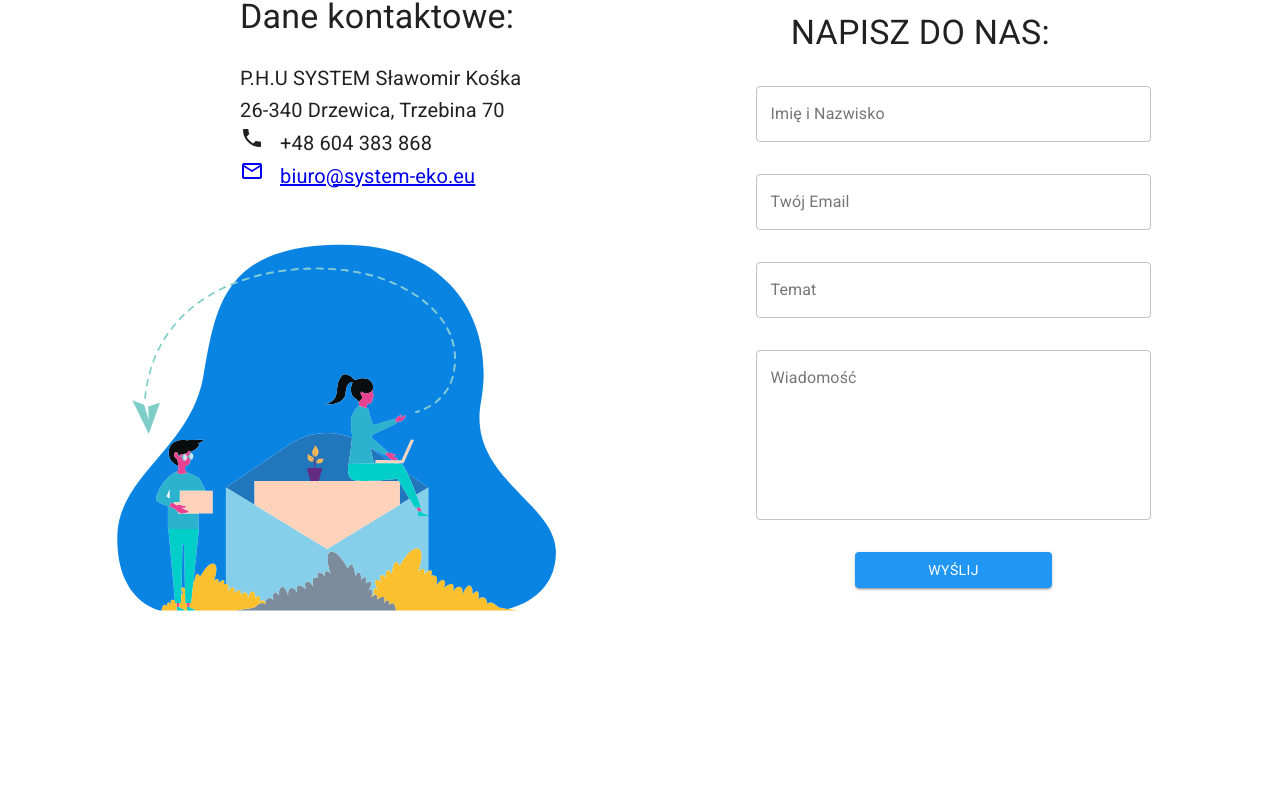
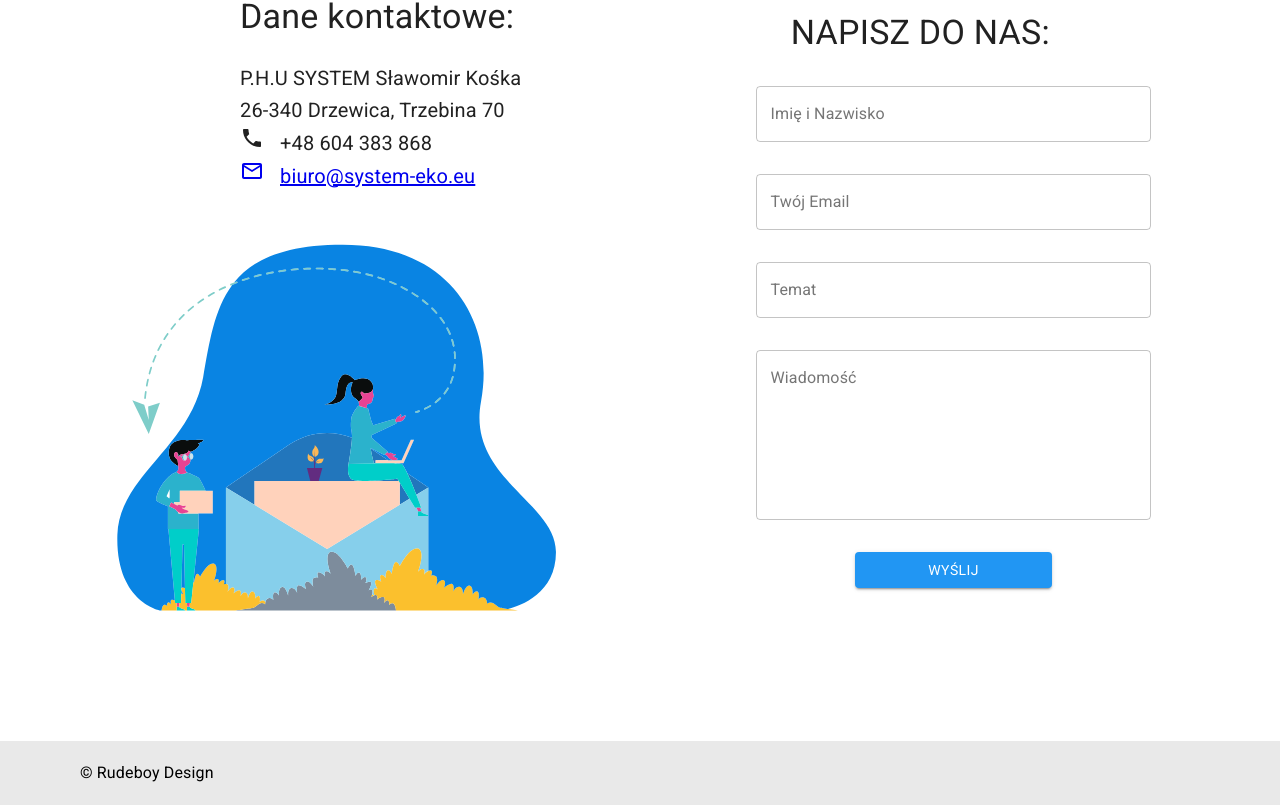
Before and after one commit to WarmuzWojtek/System-MUI, a React (Create React App) app: page / in a window 1280 px wide. Shown: the part 4345-5150 px from the top of the page. Before the commit the page ends 5086 px from the top, so only its background shows below. Built offline with nearby package versions, Linux system fonts and the light colour scheme.

Commit message:
Add footer

```diff
--- a/src/App.js
+++ b/src/App.js
@@ -7,6 +7,7 @@ import Consultant from './Components/Consulting/Consulting'
 import Header from './Components/Header/Header'
 import Documents from './Components/Documents/Documents.jsx'
 import Contact from './Components/Contact/Contact.jsx'
+import Footer from './Components/Footer/Footer.jsx'
 import 'fontsource-roboto';
 
 
@@ -20,6 +21,7 @@ function App() {
       <Consultant/>
       <Documents/>
       <Contact/>
+      <Footer/>
     </div>
     </ThemeProvider>
   );
--- /dev/null
+++ b/src/Components/Footer/Footer.jsx
@@ -0,0 +1,32 @@
+import { Typography } from "@material-ui/core";
+import { makeStyles } from '@material-ui/styles';
+
+const useStyles = makeStyles((theme) => {
+  return {
+    root: {
+      backgroundColor: '#e9e9e9',
+      height: '8vh',
+      width: '100vw',
+      display: 'flex',
+      alignItems: 'center',
+    },
+    typo: {
+      marginLeft: theme.spacing(10),
+    }
+
+
+  }
+})
+
+
+const Footer = () => {
+  const classes = useStyles();
+
+  return (
+    <div className={classes.root}>
+      <Typography className={classes.typo}>&copy; Rudeboy Design</Typography>
+    </div>
+  );
+}
+
+export default Footer;
```
